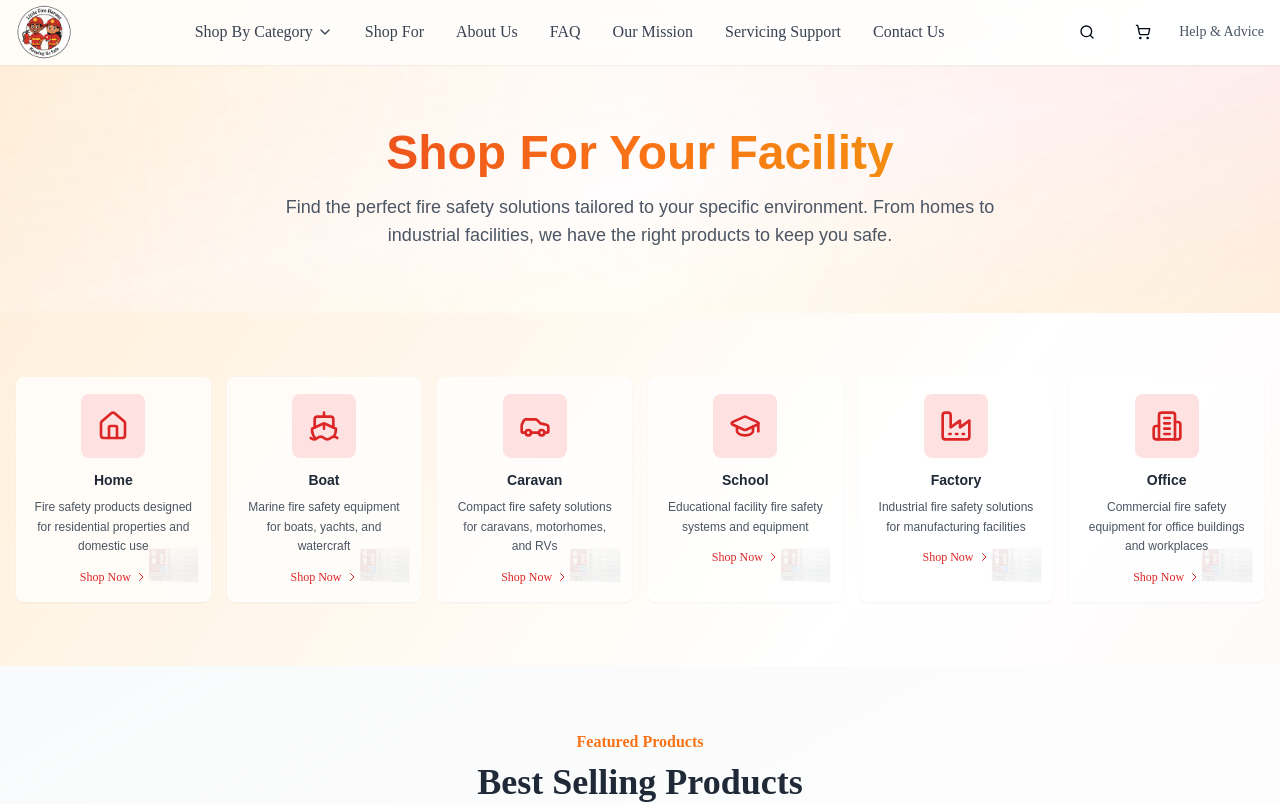
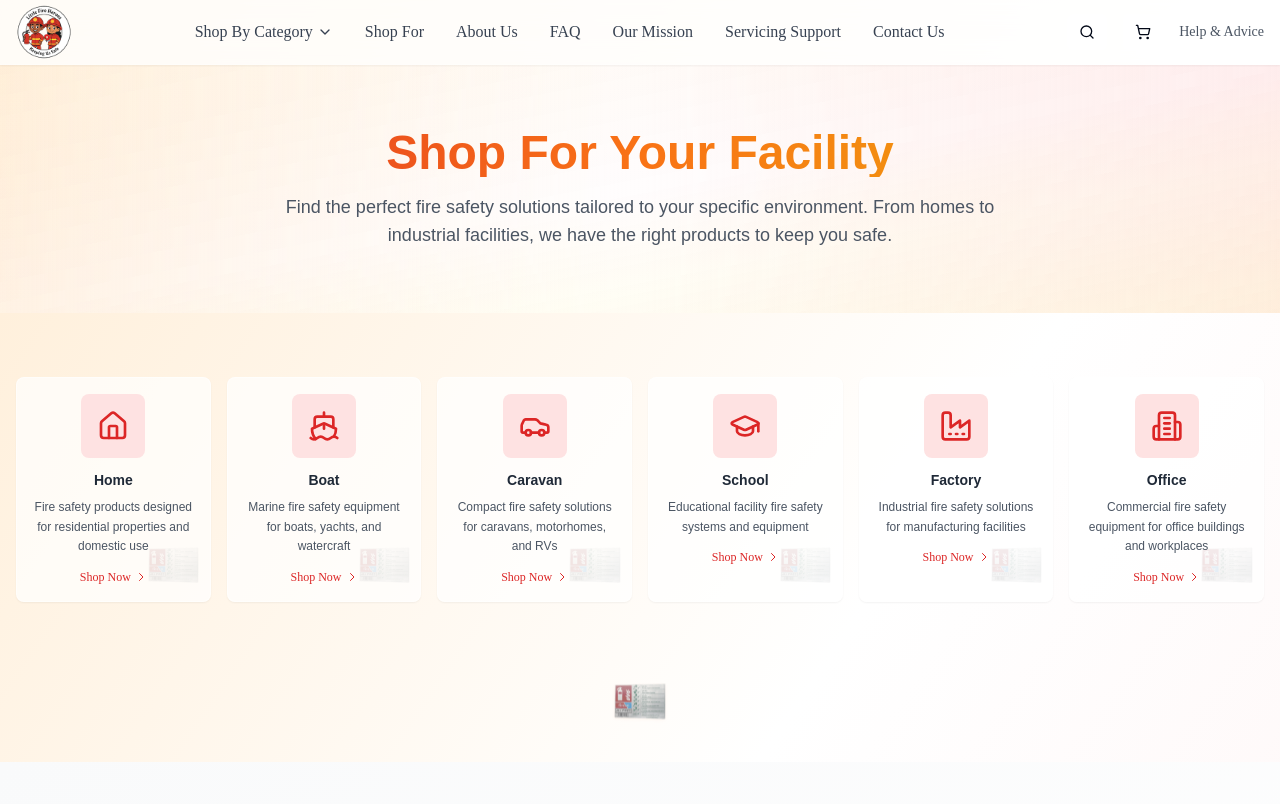
Before and after one commit to tradexy/flame-guard-uk-shop, a React (Vite) app: page /shop-for in a window 1280 px wide. Shown: the top 804 px of the page. Built offline with nearby package versions, Linux system fonts and the light colour scheme.

Commit message:
Enhance v2 styling
Continue applying v2 enhancements to the website, as requested by the user.

```diff
--- a/src/pages/ShopFor.tsx
+++ b/src/pages/ShopFor.tsx
@@ -107,6 +107,17 @@ const ShopFor = () => {
           </div>
         </div>
       </section>
+
+      {/* Section Divider: Firetruck Mascot */}
+      <div className="flex justify-center my-4 fade-in-up delay-250" aria-hidden="true">
+        <img
+          src="/lovable-uploads/fc2eea39-bf52-4e85-84f7-b9a3181a054b.png"
+          alt=""
+          className="w-20 h-12 md:w-32 md:h-16 object-contain opacity-60 mx-auto animate-bounce"
+          style={{ filter: "drop-shadow(0 1px 2px rgba(255,100,0,0.08))" }}
+        />
+      </div>
+
       {/* Best Selling Products */}
       <div className="fade-in-up delay-300">
         <BestSellingCarousel />
```
